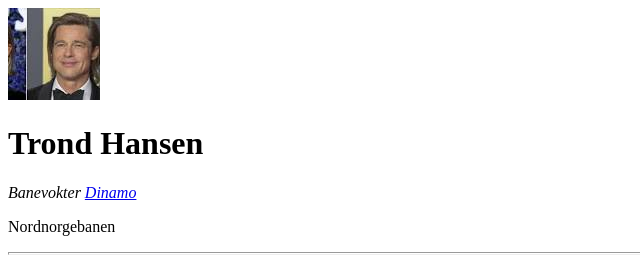
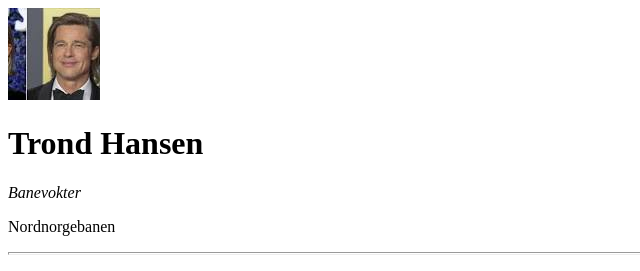
Before and after one commit to Trond-Hansen/cv, a plain HTML site: page index.html in a window 1280 px wide. Shown: the top 271 px of the page, 0-640 px from the left. Drawn offline with Linux system fonts and the light colour scheme.

Commit message:
Update index.html
feilretting

```diff
--- a/index.html
+++ b/index.html
@@ -9,7 +9,7 @@
 <body>
 <img src="brad.jpeg" alt="Brad Pitt">
   <h1>Trond Hansen</h1>
-  <p><em>Banevokter <a href="https://www.dinamo.no/">Dinamo</a></em></p>
+  <p><em>Banevokter</em></p>
   <p>Nordnorgebanen</p>
 
   <hr size=3>
```
